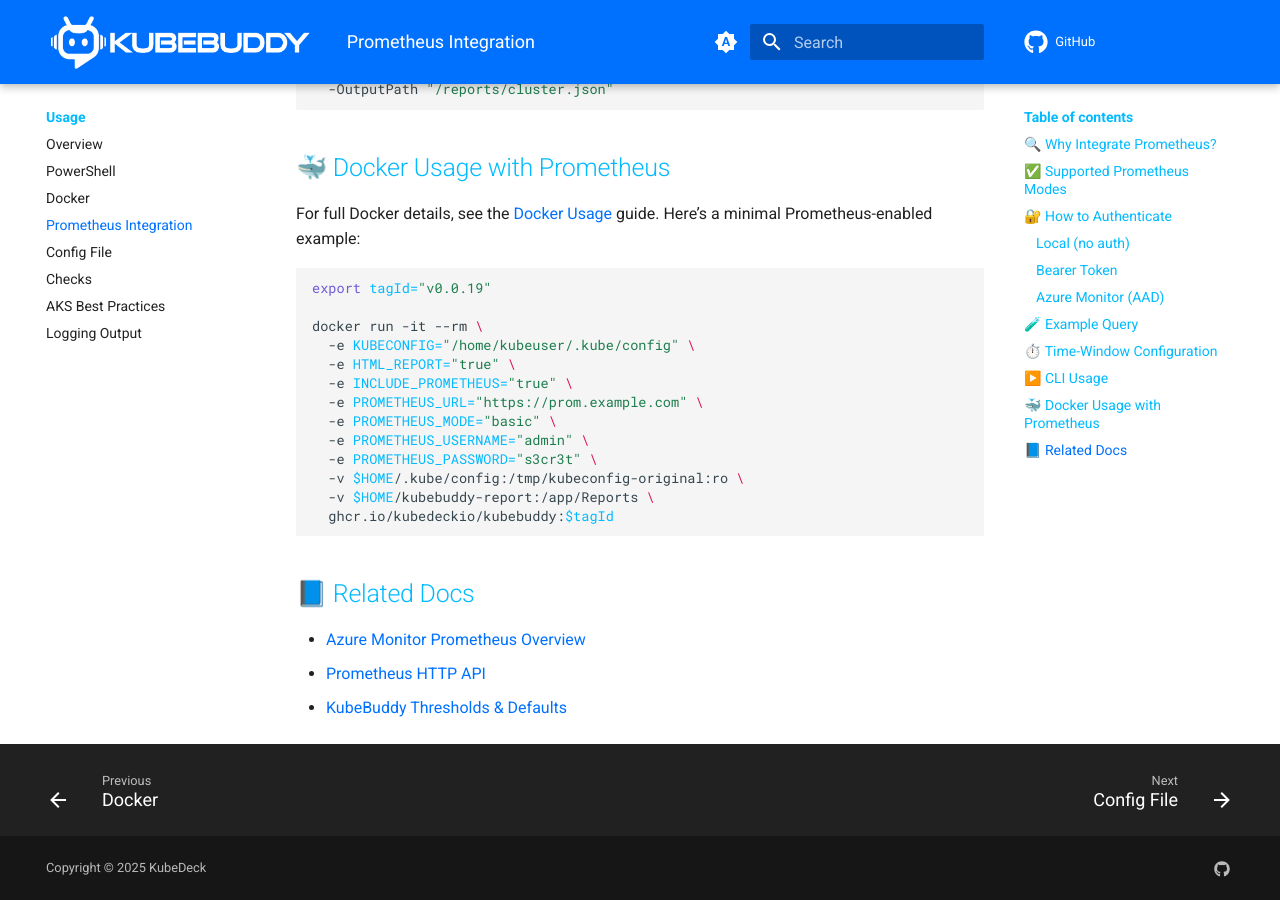
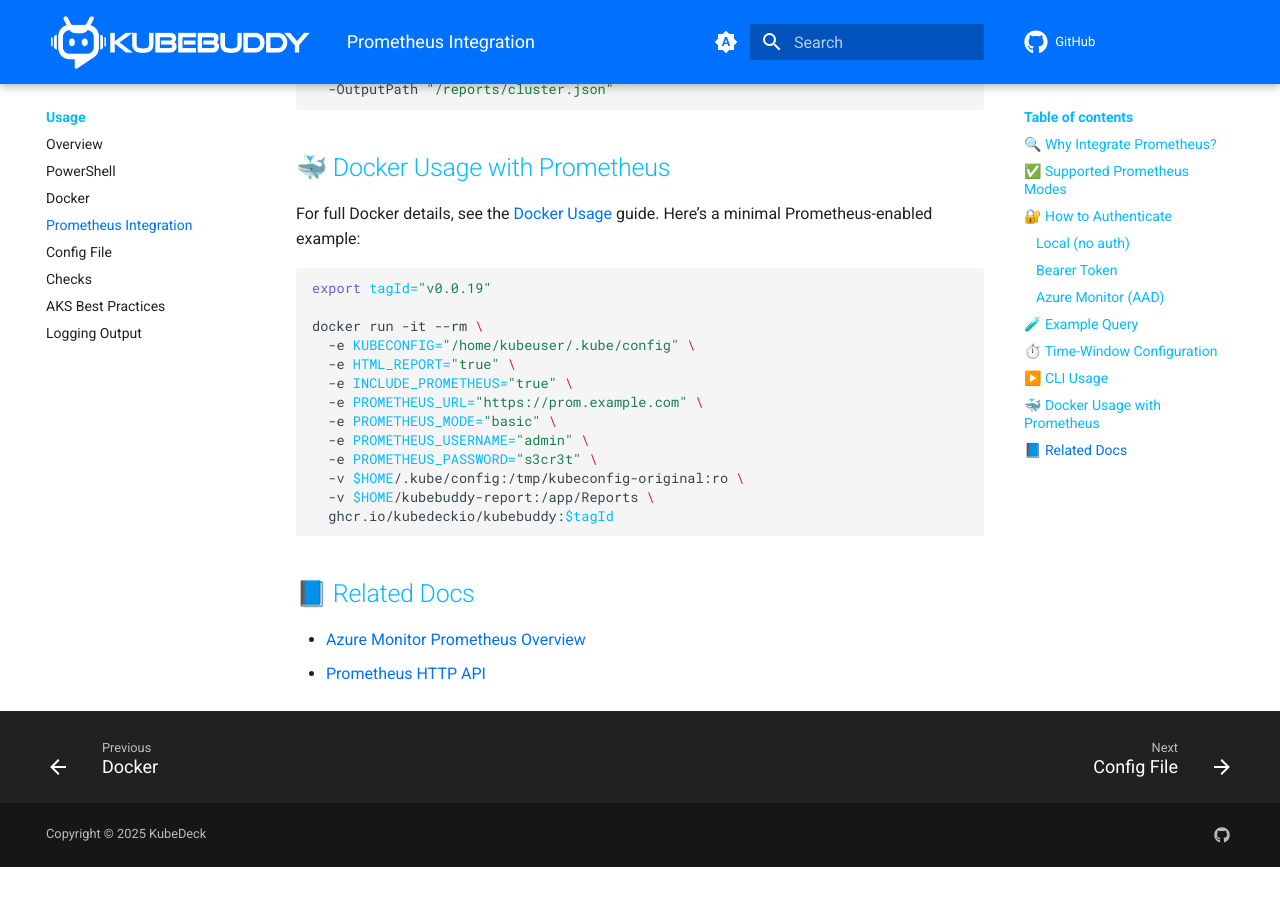
Before and after one commit to KubeDeckio/KubeBuddy, an MkDocs documentation site: the page built from docs/usage/prometheus-integration.md, in a window 1280 px wide and 900 px high, scrolled down 2915 px. Built offline with MkDocs 1.6.1 and Material for MkDocs 9.7.7, drawn with Linux system fonts in a browser that asks for light colours; comment, search, counter and statistics services are not loaded; after the commit the page ends 3782 px from its top, so only the background shows below that.

Commit message:
remove duplicate entry in related documentation section
Signed-off-by: PixelRobots <littlehoops@gmail.com>

```diff
--- a/docs/usage/prometheus-integration.md
+++ b/docs/usage/prometheus-integration.md
@@ -151,4 +151,3 @@
 
 * [Azure Monitor Prometheus Overview](https://learn.microsoft.com/azure/azure-monitor/prometheus-metrics-overview)
 * [Prometheus HTTP API](https://prometheus.io/docs/prometheus/latest/querying/api/)
-* [KubeBuddy Thresholds & Defaults](./thresholds.md)
```
